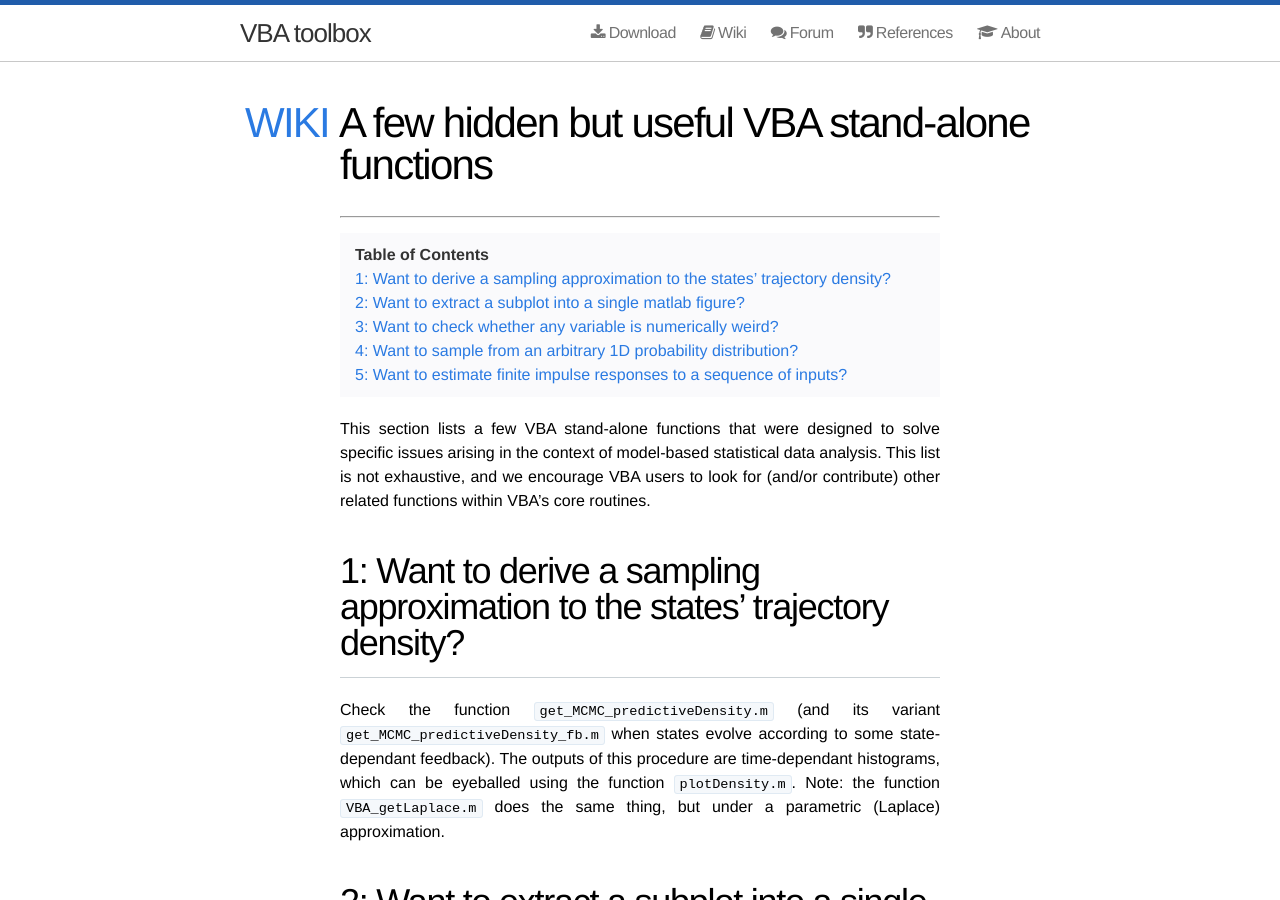
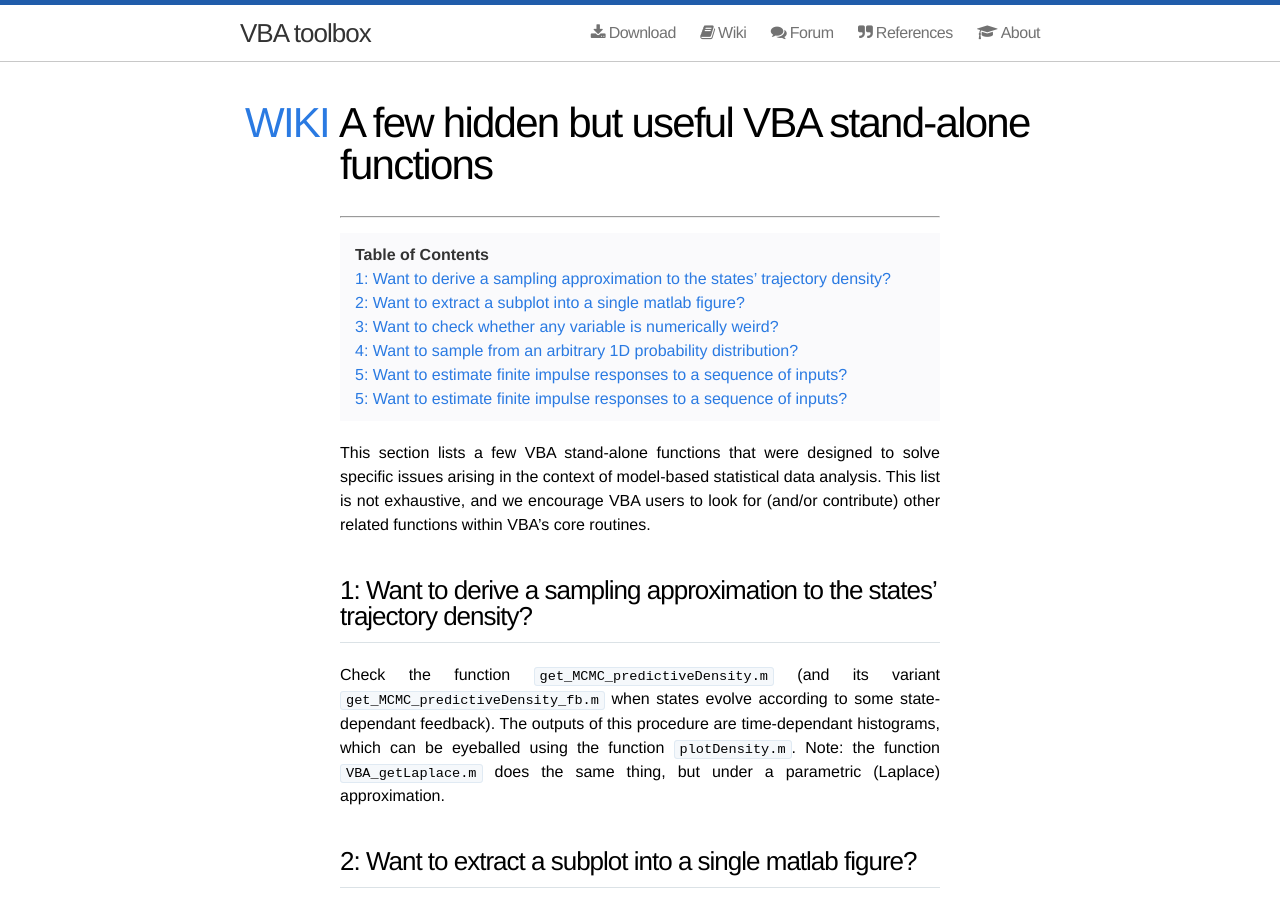
Before and after one commit to MBB-team/VBA-toolbox, a Jekyll site: the page built from _wiki/a-few-VBA-functions.md, in a window 1280 px wide and 900 px high. Built offline with Jekyll 4.4.1, drawn with Linux system fonts in a browser that asks for light colours; nearby versions of some CDN libraries; formulas are drawn with MathJax 3; some of the changed text lies outside the part shown.

Commit message:
Update a-few-VBA-functions.md

```diff
--- a/_wiki/a-few-VBA-functions.md
+++ b/_wiki/a-few-VBA-functions.md
@@ -6,26 +6,28 @@ title: "A few hidden but useful VBA stand-alone functions"
 
 This section lists a few VBA stand-alone functions that were designed to solve specific issues arising in the context of model-based statistical data analysis. This list is not exhaustive, and we encourage VBA users to look for (and/or contribute) other related functions within VBA's core routines.
 
-# 1: Want to derive a sampling approximation to the states' trajectory density?
+## 1: Want to derive a sampling approximation to the states' trajectory density?
 
 Check the function `get_MCMC_predictiveDensity.m` (and its variant `get_MCMC_predictiveDensity_fb.m` when states evolve according to some state-dependant feedback). The outputs of this procedure are time-dependant histograms, which can be eyeballed using the function `plotDensity.m`.
 Note: the function `VBA_getLaplace.m` does the same thing, but under a parametric (Laplace) approximation.
 
 
-# 2: Want to extract a subplot into a single matlab figure?
+## 2: Want to extract a subplot into a single matlab figure?
 
 VBA makes intensive use of "subplots", i.e. multiple graphis within the same matlab window. These may, at times, be difficult to eyeball. Running the function `getSubplots.m` effectively attaches a "context menu" to every axis of the current matlab session. In turn, right-clicking on any axis enables to extract the subplot into a single matlab figure. This can then be used to copy-paste the graphics, e.g., into powerpoint. Note: closing the figure will automatically replace the axis at its original location.
 
-# 3: Want to check whether any variable is numerically weird?
+
+## 3: Want to check whether any variable is numerically weird?
 
 Numerical variables can be "weird", e.g. be complex-valued, be infinite or contain NaNs. The function `ìsweird.m` will return 1 if this is the case. Note: this function works on N-D arrays, structures, cell arrays or any combination of these.
 
 
-# 4: Want to sample from an arbitrary 1D probability distribution?
+## 4: Want to sample from an arbitrary 1D probability distribution?
 
 Just have a look at `sampleFromarbitraryP.m` :)
 
-# 5: Want to estimate finite impulse responses to a sequence of inputs?
+
+## 5: Want to estimate finite impulse responses to a sequence of inputs?
 
 Let $$x(t)$$ be the response of a system to a sequence of inputs $$u(t)$$, which can be described as a convolution operation, i.e.:
 
@@ -34,3 +36,6 @@ $$ x(t) = x_0 + \sum_{\tau} h\left(\tau\right) u\left(t-\tau\right) + \epsilon$$
 where $$h\left(\tau\right)$$ is an unknown finite [impulse response function](https://en.wikipedia.org/wiki/Impulse_response) and $$\epsilon$$ are model residuals.
 
 The function `VBA_conv2glm.m` allows you to transform a sequence of inputs into a design matrix that, when fitted using a [GLM](https://en.wikipedia.org/wiki/General_linear_model), provides an estimate of the finite impulse response function...
+
+
+## 5: Want to estimate finite impulse responses to a sequence of inputs?
```
